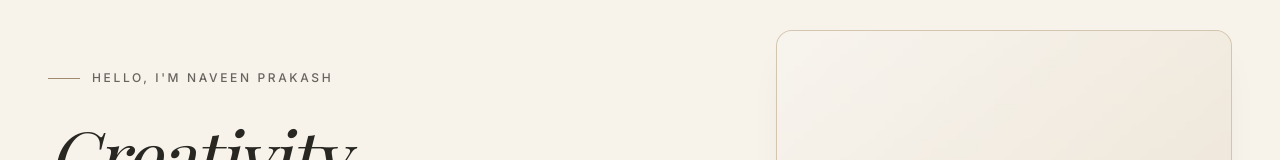
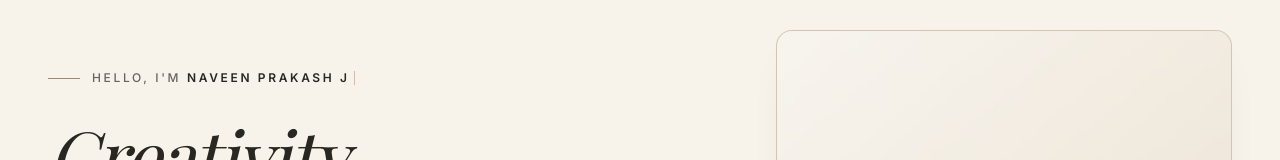
Before and after one commit to naveenjprakash114/Naveen-Portfolio-, a React (Vite) app: page / in a window 1280 px wide. Shown: the part 130-290 px from the top of the page. Built offline with nearby package versions, Linux system fonts and the light colour scheme; a web font is replaced by a local one.

Commit message:
feat: add luxury typewriter animation to hero introductory label

```diff
--- a/src/components/Hero.jsx
+++ b/src/components/Hero.jsx
@@ -2,6 +2,7 @@ import { useState } from "react";
 import { motion } from "framer-motion";
 import { ArrowUpRight, ArrowDown, MapPin, Sparkles, FileText } from "lucide-react";
 import ResumeModal from "./ResumeModal";
+import Typewriter from "./Typewriter";
 
 export default function Hero() {
   const [resumeOpen, setResumeOpen] = useState(false);
@@ -54,12 +55,16 @@ export default function Hero() {
             animate="visible"
             className="lg:col-span-7 space-y-7 sm:space-y-8"
           >
-            {/* Small Introductory Label */}
+            {/* Small Introductory Label with Typewriter Animation */}
             <motion.div variants={itemVariants} className="inline-flex items-center gap-3">
               <span className="w-8 h-[1px] bg-bronze" />
-              <span className="text-xs uppercase tracking-widest-luxury font-medium text-charcoal/70">
-                HELLO, I'M NAVEEN PRAKASH
-              </span>
+              <Typewriter
+                prefix="HELLO, I'M"
+                words={["NAVEEN PRAKASH", "NAVEEN PRAKASH J"]}
+                typingSpeed={85}
+                deletingSpeed={45}
+                pauseDelay={3500}
+              />
             </motion.div>
 
             {/* Main Headline */}
--- /dev/null
+++ b/src/components/Typewriter.jsx
@@ -0,0 +1,52 @@
+import { useState, useEffect } from "react";
+
+export default function Typewriter({
+  prefix = "HELLO, I'M ",
+  words = ["NAVEEN PRAKASH"],
+  typingSpeed = 90,
+  deletingSpeed = 50,
+  pauseDelay = 3500,
+}) {
+  const [wordIndex, setWordIndex] = useState(0);
+  const [currentText, setCurrentText] = useState("");
+  const [isDeleting, setIsDeleting] = useState(false);
+
+  useEffect(() => {
+    const currentWord = words[wordIndex % words.length];
+
+    let timer;
+
+    if (!isDeleting && currentText === currentWord) {
+      // Word is fully typed out, pause before deleting
+      timer = setTimeout(() => {
+        setIsDeleting(true);
+      }, pauseDelay);
+    } else if (isDeleting && currentText === "") {
+      // Word is fully deleted, move to next word and start typing
+      setIsDeleting(false);
+      setWordIndex((prev) => (prev + 1) % words.length);
+    } else {
+      // Typing or deleting characters
+      const speed = isDeleting ? deletingSpeed : typingSpeed;
+      timer = setTimeout(() => {
+        const nextText = isDeleting
+          ? currentWord.substring(0, currentText.length - 1)
+          : currentWord.substring(0, currentText.length + 1);
+        setCurrentText(nextText);
+      }, speed);
+    }
+
+    return () => clearTimeout(timer);
+  }, [currentText, isDeleting, wordIndex, words, typingSpeed, deletingSpeed, pauseDelay]);
+
+  return (
+    <span className="inline-flex items-center text-xs uppercase tracking-widest-luxury font-medium text-charcoal/70">
+      {prefix && <span>{prefix}&nbsp;</span>}
+      <span className="font-semibold text-charcoal tracking-widest-luxury">
+        {currentText}
+      </span>
+      {/* Blinking luxury typewriter cursor */}
+      <span className="inline-block w-[1.5px] h-3.5 bg-bronze ml-1 animate-pulse" />
+    </span>
+  );
+}
```
